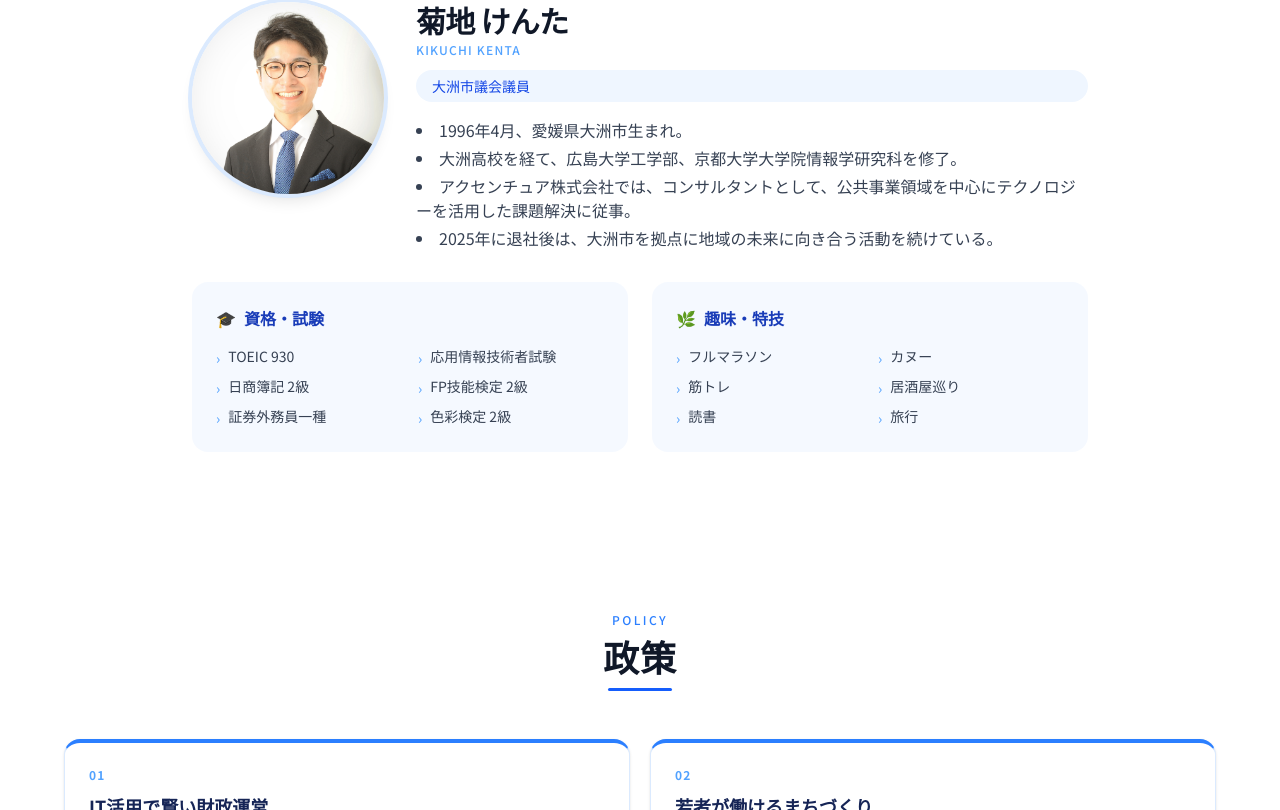
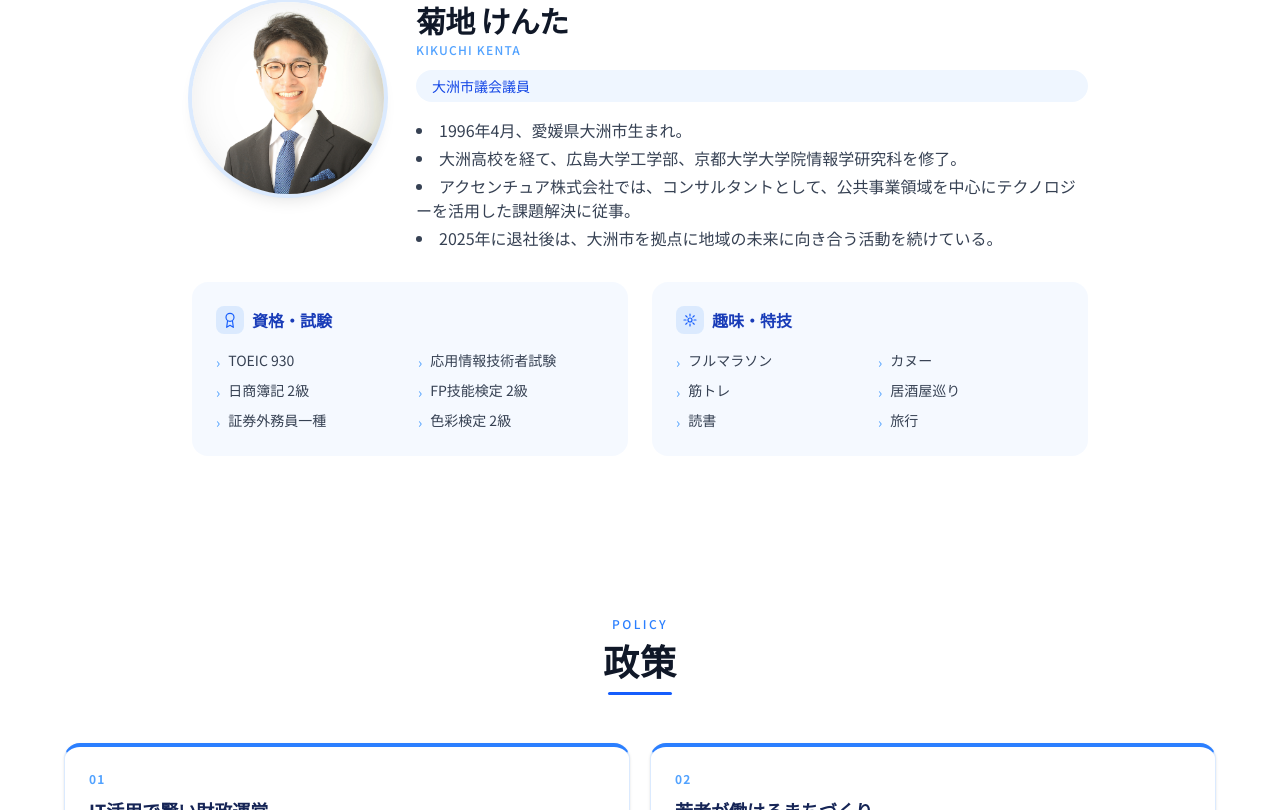
Before and after one commit to kentakikuchi0423/HOMEPAGE, a Next.js app: page / in a window 1280 px wide. Shown: the part 1069-1879 px from the top of the page. Built offline with nearby package versions, Linux system fonts and the light colour scheme.

Commit message:
phase5.6:アイコンやヘッダーのrefine

```diff
--- a/src/components/layout/Header.tsx
+++ b/src/components/layout/Header.tsx
@@ -45,6 +45,9 @@ export default function Header() {
           <a href="#policy" className="transition-colors hover:text-blue-600">
             政策
           </a>
+          <a href="#activity" className="transition-colors hover:text-blue-600">
+            活動報告
+          </a>
           <a href="#social" className="transition-colors hover:text-blue-600">
             SNS
           </a>
--- a/src/components/sections/HobbiesCard.tsx
+++ b/src/components/sections/HobbiesCard.tsx
@@ -1,18 +1,19 @@
 import { siteConfig } from '@/content/site'
 
 export default function HobbiesCard() {
-  const { hobbies, hobbiesIcon } = siteConfig.profile
+  const { hobbies } = siteConfig.profile
 
   if (!hobbies || hobbies.length === 0) return null
 
   return (
     <div className="rounded-2xl bg-blue-50/60 p-6 transition-shadow duration-300 hover:shadow-md">
       <h3 className="mb-4 flex items-center gap-2 text-base font-semibold text-blue-800">
-        {hobbiesIcon ? (
-          <img src={hobbiesIcon} alt="" aria-hidden="true" className="h-5 w-5 object-contain" />
-        ) : (
-          <span aria-hidden="true">🌿</span>
-        )}
+        <span className="inline-flex items-center justify-center w-7 h-7 rounded-lg bg-blue-100 text-blue-600 shrink-0" aria-hidden="true">
+          <svg width="16" height="16" viewBox="0 0 24 24" fill="none" stroke="currentColor" strokeWidth="1.75" strokeLinecap="round" strokeLinejoin="round">
+            <path d="M12 3v3M12 18v3M3 12h3M18 12h3M5.64 5.64l2.12 2.12M16.24 16.24l2.12 2.12M16.24 7.76l2.12-2.12M5.64 18.36l2.12-2.12"/>
+            <circle cx="12" cy="12" r="3"/>
+          </svg>
+        </span>
         趣味・特技
       </h3>
       <ul className="grid grid-cols-2 gap-x-4 gap-y-2">
--- a/src/components/sections/QualificationsCard.tsx
+++ b/src/components/sections/QualificationsCard.tsx
@@ -1,18 +1,19 @@
 import { siteConfig } from '@/content/site'
 
 export default function QualificationsCard() {
-  const { qualifications, qualificationsIcon } = siteConfig.profile
+  const { qualifications } = siteConfig.profile
 
   if (!qualifications || qualifications.length === 0) return null
 
   return (
     <div className="rounded-2xl bg-blue-50/60 p-6 transition-shadow duration-300 hover:shadow-md">
       <h3 className="mb-4 flex items-center gap-2 text-base font-semibold text-blue-800">
-        {qualificationsIcon ? (
-          <img src={qualificationsIcon} alt="" aria-hidden="true" className="h-5 w-5 object-contain" />
-        ) : (
-          <span aria-hidden="true">🎓</span>
-        )}
+        <span className="inline-flex items-center justify-center w-7 h-7 rounded-lg bg-blue-100 text-blue-600 shrink-0" aria-hidden="true">
+          <svg width="16" height="16" viewBox="0 0 24 24" fill="none" stroke="currentColor" strokeWidth="1.75" strokeLinecap="round" strokeLinejoin="round">
+            <circle cx="12" cy="8" r="6"/>
+            <path d="M8.21 13.89L7 23l5-3 5 3-1.21-9.12"/>
+          </svg>
+        </span>
         資格・試験
       </h3>
       <ul className="grid grid-cols-2 gap-x-4 gap-y-2">
```
Also changed, not shown: 1 other file (tests, documents, lock files or other folders).
